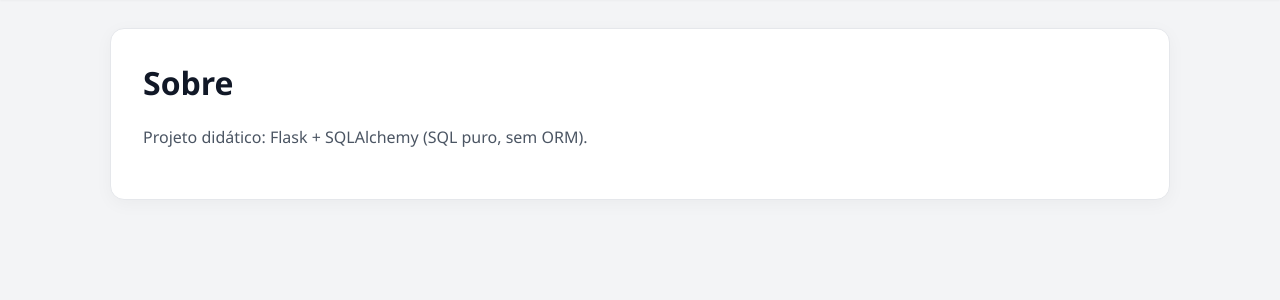
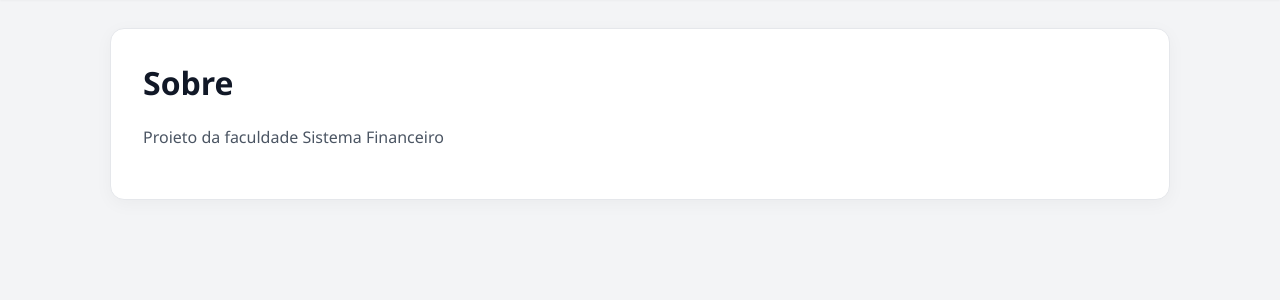
Before and after one commit to GabrielSeloDev/ProjetoSistemaFinanceiro, a Flask app: page /sobre in a window 1280 px wide. Shown: the part 65-365 px from the top of the page. Run offline with Flask 3, Linux system fonts and the light colour scheme.

Commit message:
alterar sobre

```diff
--- a/financeapp/src/finance/templates/pages/sobre.html
+++ b/financeapp/src/finance/templates/pages/sobre.html
@@ -4,6 +4,6 @@
 {% block content %}
   <div class="card">
     <h1>Sobre</h1>
-    <p>Projeto didático: Flask + SQLAlchemy (SQL puro, sem ORM).</p>
+    <p>Proieto da faculdade Sistema Financeiro</p>
   </div>
 {% endblock %}
```
